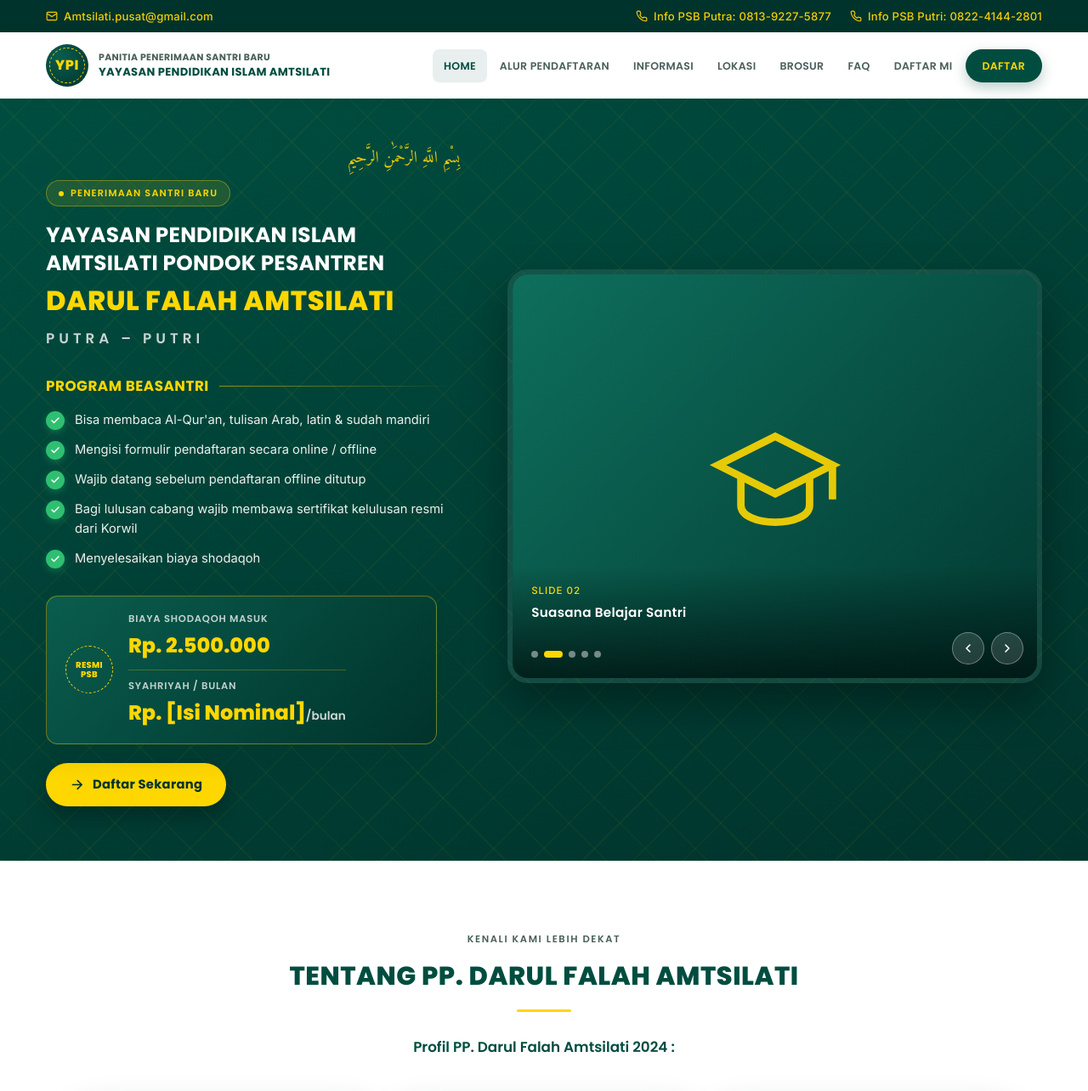
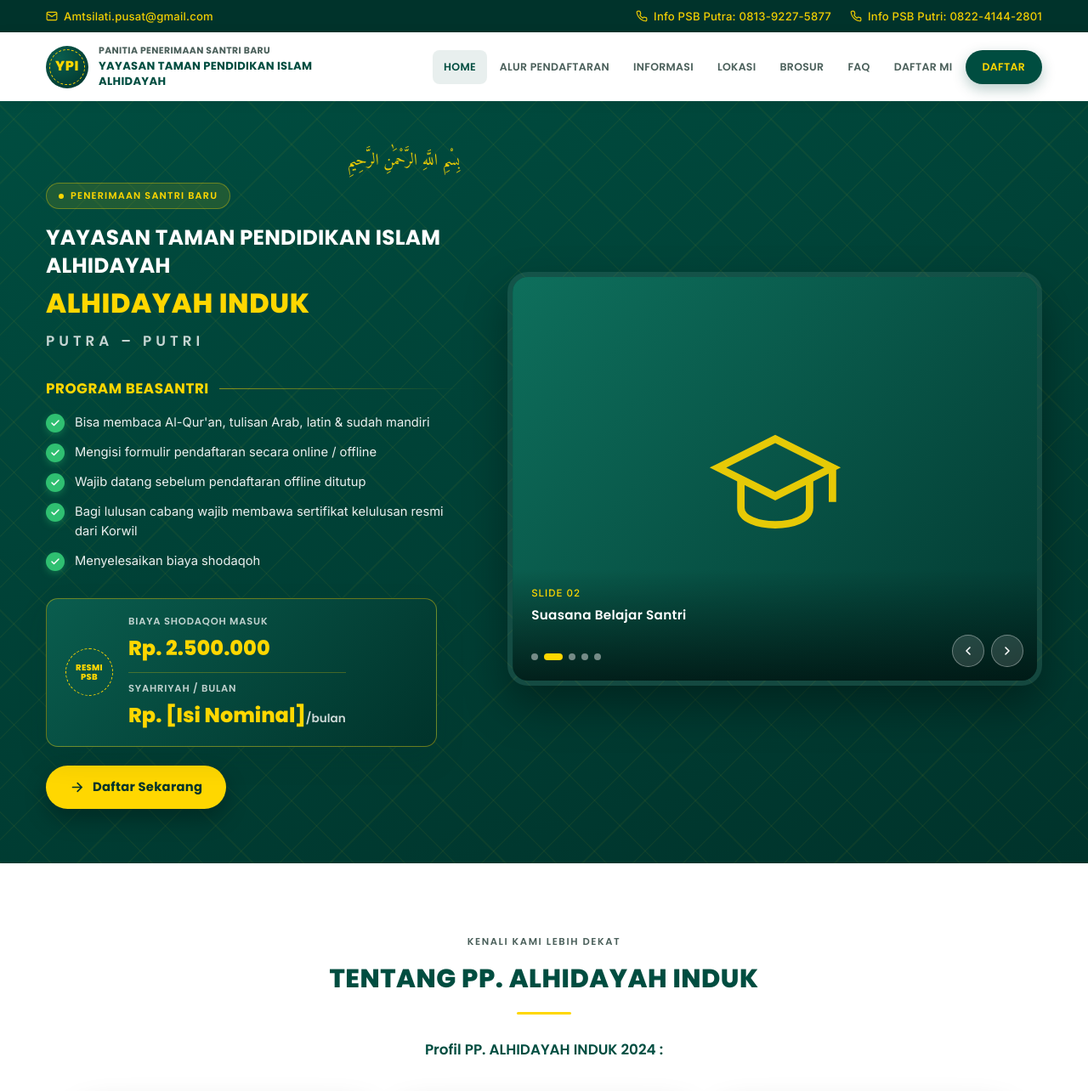
Before and after one commit to PSB-Alhidayahinduk/PSB-Alhidayah, a website: page index.html in a window 1280 px wide. Shown: the top 1284 px of the page at 85% size. Drawn offline with Linux system fonts and the light colour scheme.

Commit message:
Update references from Amtsilati to Alhidayah

```diff
--- a/index.html
+++ b/index.html
@@ -3,7 +3,7 @@
 <head>
 <meta charset="UTF-8">
 <meta name="viewport" content="width=device-width, initial-scale=1.0">
-<title>PSB Amtsilati — Pondok Pesantren Darul Falah Amtsilati</title>
+<title>PSB Alhidayah Induk — Pondok Pesantren Alhidayah Induk</title>
 <link rel="preconnect" href="https://fonts.googleapis.com">
 <link rel="preconnect" href="https://fonts.gstatic.com" crossorigin>
 <link href="https://fonts.googleapis.com/css2?family=Poppins:wght@500;600;700;800&family=Inter:wght@400;500;600;700&family=Amiri:wght@400;700&display=swap" rel="stylesheet">
@@ -1209,7 +1209,7 @@
         <div class="brand-mark"><span>YPI</span></div>
         <div class="brand-text">
           Panitia Penerimaan Santri Baru
-          <b>Yayasan Pendidikan Islam Amtsilati</b>
+          <b>Yayasan Taman Pendidikan Islam Alhidayah</b>
         </div>
       </a>
 
@@ -1240,8 +1240,8 @@
         <span class="eyebrow-tag">Penerimaan Santri Baru</span>
 
         <h1>
-          YAYASAN PENDIDIKAN ISLAM AMTSILATI PONDOK PESANTREN
-          <span class="accent">DARUL FALAH AMTSILATI</span>
+          YAYASAN TAMAN PENDIDIKAN ISLAM ALHIDAYAH
+          <span class="accent">ALHIDAYAH INDUK</span>
         </h1>
         <p class="subtitle">PUTRA&nbsp;–&nbsp;PUTRI</p>
 
@@ -1388,7 +1388,7 @@
           <div class="step-number">4</div>
           <h3 class="step-title">Pembayaran Administrasi</h3>
           <p class="step-desc">
-            Setelah data dikonfirmasi, langkah selanjutnya adalah membayar Administrasi pendaftaran di Kantor Yayasan Amtsilati.
+            Setelah data dikonfirmasi, langkah selanjutnya adalah membayar Administrasi pendaftaran di Kantor Alhidayah Induk.
           </p>
         </div>
 
@@ -1429,7 +1429,7 @@
           <div class="info-card-header">⏰ Tempat Pendaftaran</div>
           <div class="info-card-body">
             <ul>
-              <li><strong>PP. DARUL FALAH AMTSILATI</strong></li>
+              <li><strong>PP. ALHIDAYAH INDUK</strong></li>
               <li>Jl. Kenanga II RT. 03 RW. 12 Bangsri – Jepara 59453 Jateng</li>
               <li>Info : 0813-9227-5877 (Putra) | 0822-4144-2801 (Putri)</li>
             </ul>
@@ -1456,10 +1456,10 @@
     <div class="container">
       <div class="section-head">
         <span class="section-eyebrow">Kenali Kami Lebih Dekat</span>
-        <h2>TENTANG PP. DARUL FALAH AMTSILATI</h2>
+        <h2>TENTANG PP. ALHIDAYAH INDUK</h2>
         <div class="underline"></div>
       </div>
-      <p class="profile-subtitle">Profil PP. Darul Falah Amtsilati 2024 :</p>
+      <p class="profile-subtitle">Profil PP. ALHIDAYAH INDUK 2024 :</p>
 
       <div class="video-grid">
 
@@ -1702,7 +1702,7 @@
 
         <div class="map-info-card">
           <span class="map-eyebrow">Alamat Pondok</span>
-          <h3>PP. Darul Falah Amtsilati</h3>
+          <h3>PP. Alhidayah Induk</h3>
           <p class="map-address">
             Dk. Sidorejo, Jl. Kenanga II, RT. 03 / RW. 12, Krasak, Bangsri,
             Kec. Bangsri, Kabupaten Jepara, Jawa Tengah 59453
@@ -1735,7 +1735,7 @@
     <div class="container">
       <div class="section-head">
         <span class="section-eyebrow">Unduh &amp; Info Pendaftaran</span>
-        <h2>Brosur Pondok Pesantren Darul Falah Amtsilati TA. 2026/2027</h2>
+        <h2>Brosur Pondok Pesantren Alhidayah Induk TA. 2026/2027</h2>
         <div class="underline"></div>
       </div>
       <div class="brosur-badge-wrap">
@@ -1767,7 +1767,7 @@
 
           <div class="req-item">
             <div class="req-number">3</div>
-            <div class="req-text">Sanggup menta'ati peraturan Pondok Pesantren Darul Falah Amtsilati.</div>
+            <div class="req-text">Sanggup menta'ati peraturan Pondok Pesantren Alhidayah Induk.</div>
           </div>
 
           <div class="req-item">
@@ -1791,7 +1791,7 @@
           </h3>
           <div class="brosur-info-item">
             <strong>Pendaftaran dibuka setiap hari di:</strong>
-            Kantor Yayasan Amtsilati, Bangsri, Jepara
+            Kantor Alhidayah Induk, Karangploso, Kabupaten Malang
           </div>
           <div class="brosur-info-item">
             <strong>Atau melalui Pendaftaran Online:</strong>
@@ -2878,9 +2878,9 @@
       <div class="footer-main">
 
         <div class="footer-brand">
-          <div class="footer-org-name">YAYASAN PENDIDIKAN ISLAM AMTSILATI</div>
-          <div class="footer-pesantren-name">PONDOK PESANTREN &quot;DARUL FALAH AMTSILATI&quot;</div>
-          <div class="footer-region">Bangsri, Jepara, Jawa Tengah</div>
+          <div class="footer-org-name">YAYASAN TAMAN PENDIDIKAN ISLAM ALHIDAYAH</div>
+          <div class="footer-pesantren-name">PONDOK PESANTREN &quot;ALHIDAYAH INDUK&quot;</div>
+          <div class="footer-region">KArangploso, Kabupaten Malang, Jawa Timur</div>
 
           <div class="footer-block">
             <div class="footer-block-label">Sekretariat</div>
```
